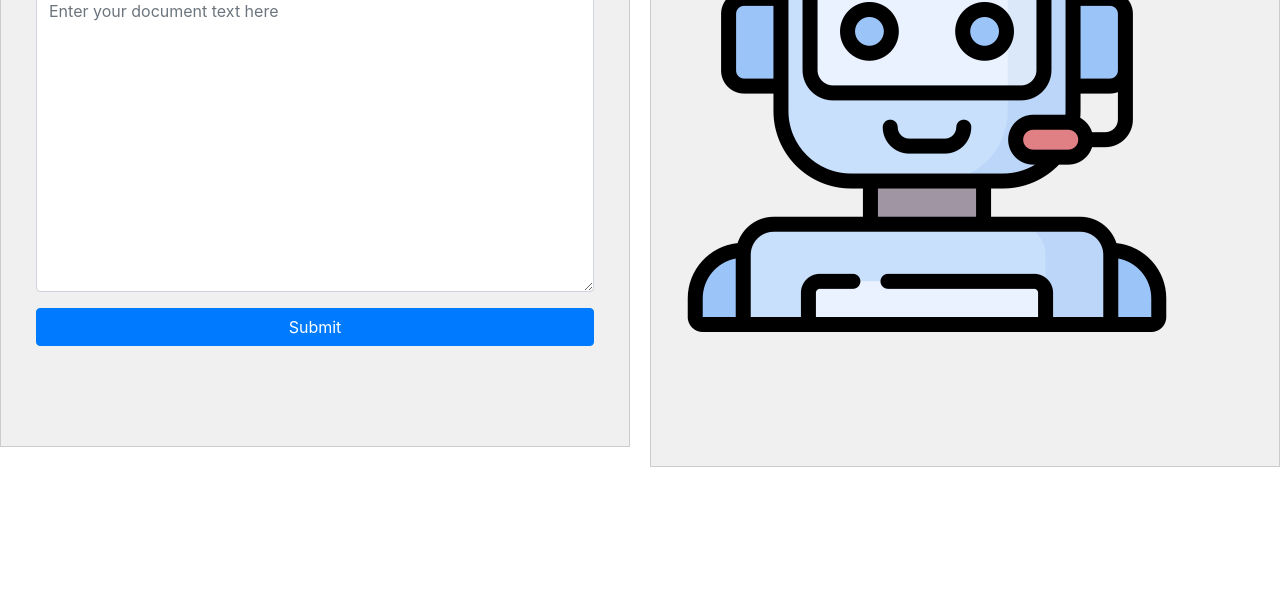
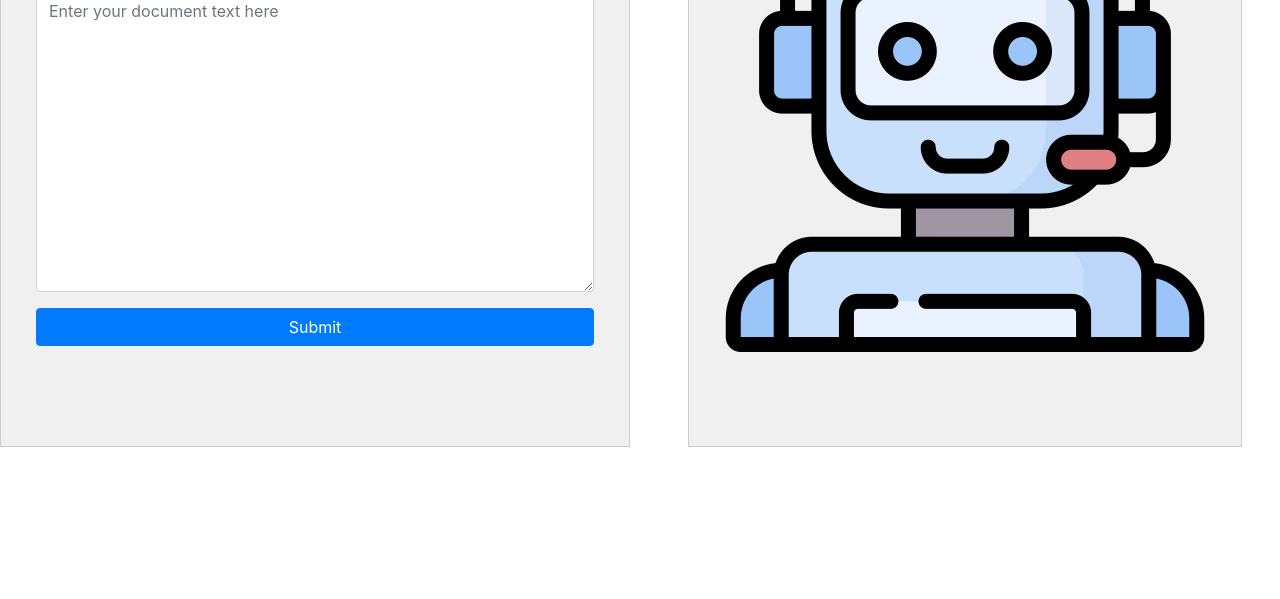
Before and after one commit to istrate-mihai/AI_Document_Summarizer_Agent, a plain HTML site: page templates/index.html in a window 1280 px wide. Shown: the part 201-800 px from the top of the page. Drawn offline with nearby package versions, Linux system fonts and the light colour scheme; files that its build step writes are made by us from their sources; files whose address does not match are found by name.

Commit message:
Small margin to Chat Robot Image added

```diff
--- a/templates/index.html
+++ b/templates/index.html
@@ -28,7 +28,7 @@
         </div>
       </div>
 
-      <div class="grid-item">
+      <div class="grid-item main-container">
         <img src="/static/images/chatbot.png" alt="ai-chat-bot-icon" />
       </div>
     </div>
```
Also changed, not shown: 1 other file.
